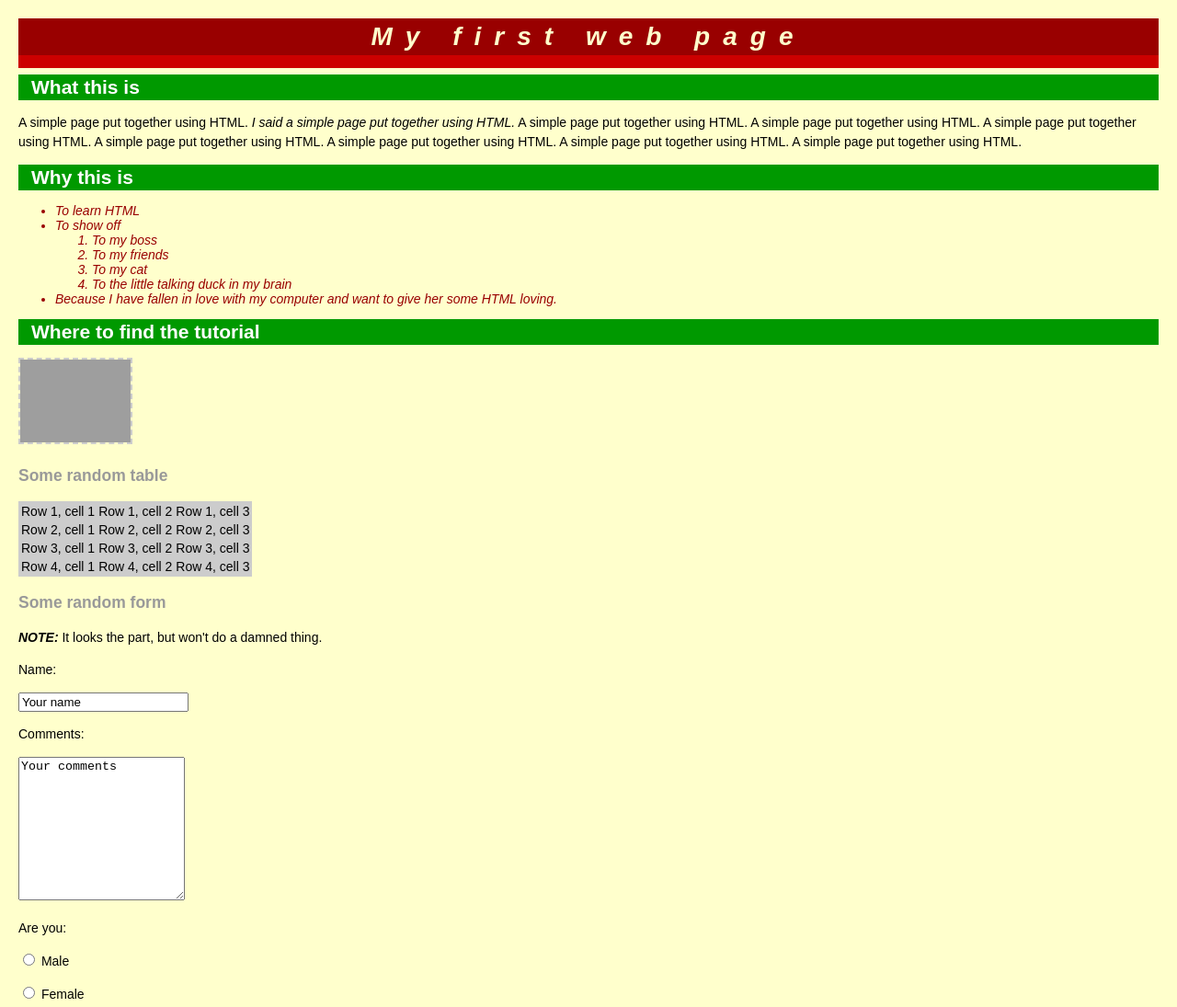
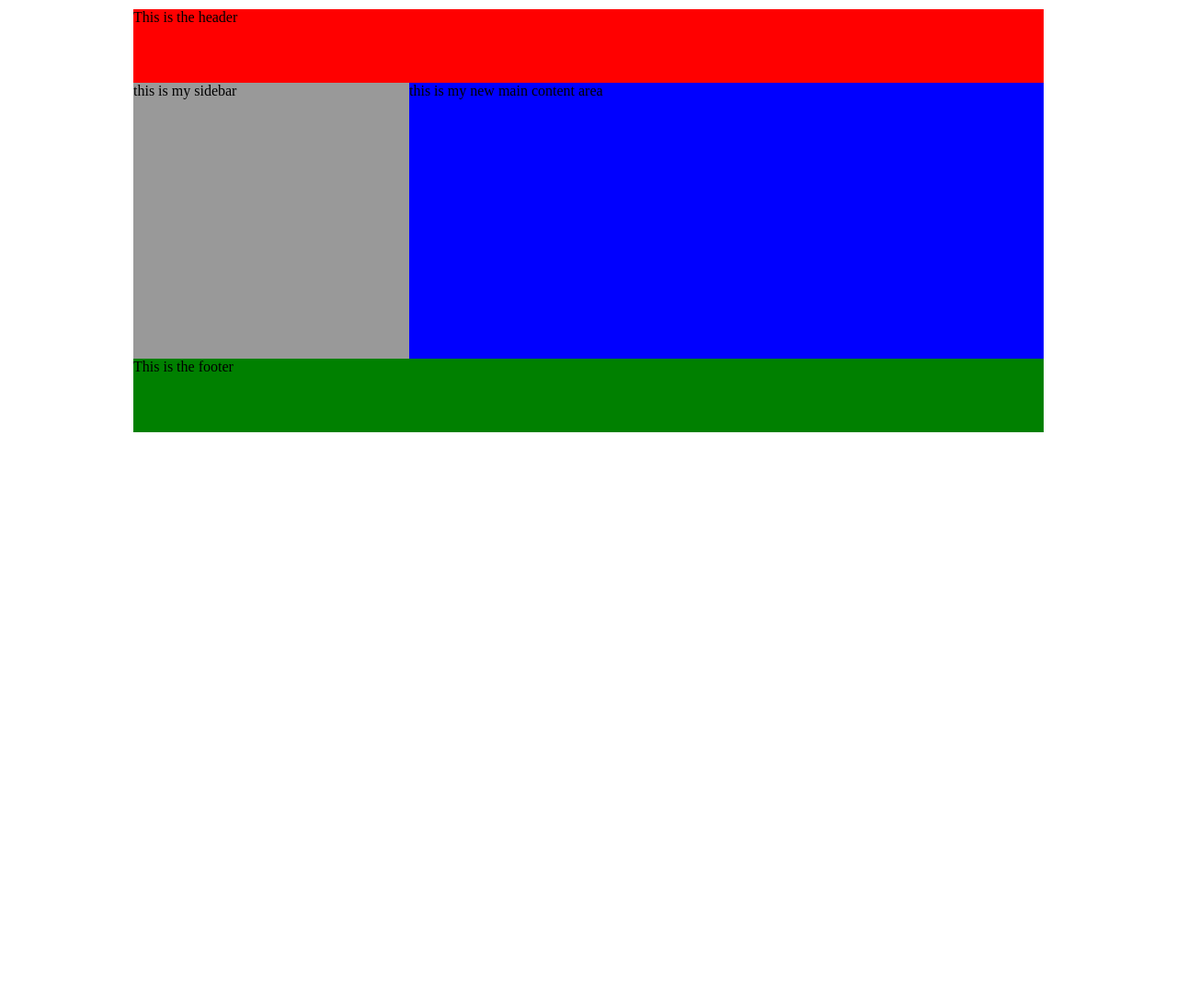
Before and after one commit to Pauliusenatra/Front-end-pradzia, a plain HTML site: page index.html in a window 1280 px wide. Shown: the top 1095 px of the page at 92% size. After the commit the page ends 800 px from the top, so only its background shows below. Drawn offline with Linux system fonts and the light colour scheme; grey boxes are pictures that could not be loaded.

Commit message:
creating colums

```diff
--- a/index.html
+++ b/index.html
@@ -1,86 +1,31 @@
 <!DOCTYPE html>
+<html>
+<head>
+	<meta charset="utf-8">
+	<title>Layout2 with Header and Footer</title>
+	<link rel="stylesheet" href="style.css">
+</head>
+<body>
+	<div id="container">
+	<header>
+	This is the header
+	</header>
 
-<html>
+	<div id="main">
 
-<head>
+		<div id="column1">
+		this is my new main content area
+		</div>
 
-    <title>My first web page</title>
-	<link rel="stylesheet" href="style.css">
+		<div id="sidebar">
+		this is my sidebar
+		</div>
 
-    <!-- This is a comment, by the way -->
+	</div>
+	<footer>
+	This is the footer
+	</footer>
 
-</head>
-
-<body>
-
-<h1>My first web page</h1>
-
-<h2>What this is</h2>
-<p>A simple page put together using HTML. <em>I said a simple page put together using HTML.</em> A simple page put together using HTML. A simple page put together using HTML. A simple page put together using HTML. A simple page put together using HTML. A simple page put together using HTML. A simple page put together using HTML. A simple page put together using HTML.</p>
-
-<h2>Why this is</h2>
-<ul>
-    <li>To learn HTML</li>
-    <li>
-        To show off
-        <ol>
-            <li>To my boss</li>
-            <li>To my friends</li>
-            <li>To my cat</li>
-            <li>To the little talking duck in my brain</li>
-        </ol>
-    </li>
-    <li>Because I have fallen in love with my computer and want to give her some HTML loving.</li>
-</ul>
-
-<h2>Where to find the tutorial</h2>
-<p><a href="http://www.htmldog.com"><img src="http://www.htmldog.com/badge1.gif" width="120" height="90" alt="HTML Dog"></a></p>
-
-<h3>Some random table</h3>
-<table>
-    <tr>
-        <td>Row 1, cell 1</td>
-        <td>Row 1, cell 2</td>
-        <td>Row 1, cell 3</td>
-    </tr>
-    <tr>
-        <td>Row 2, cell 1</td>
-        <td>Row 2, cell 2</td>
-        <td>Row 2, cell 3</td>
-    </tr>
-    <tr>
-        <td>Row 3, cell 1</td>
-        <td>Row 3, cell 2</td>
-        <td>Row 3, cell 3</td>
-    </tr>
-    <tr>
-        <td>Row 4, cell 1</td>
-        <td>Row 4, cell 2</td>
-        <td>Row 4, cell 3</td>
-    </tr>
-</table>
-
-<h3>Some random form</h3>
-<p><strong>Note:</strong> It looks the part, but won't do a damned thing.</p>
-
-<form action="somescript.php" method="post">
-
-<p>Name:</p>
-<p><input name="name" value="Your name"></p>
-
-<p>Comments: </p>
-<p><textarea rows="10" cols="20" name="comments">Your comments</textarea></p>
-
-<p>Are you:</p>
-<p><input type="radio" name="areyou" value="male"> Male</p>
-<p><input type="radio" name="areyou" value="female"> Female</p>
-<p><input type="radio" name="areyou" value="hermaphrodite"> An hermaphrodite</p>
-<p><input type="radio" name="areyou" value="asexual" checked> Asexual</p>
-
-<p><input type="submit"></p>
-
-</form>
 
 </body>
-
 </html>
--- a/style.css
+++ b/style.css
@@ -1,56 +1,35 @@
-body {
-	font-family: arial, helvetica, sans-serif;
-	font-size: 14px;
-	color: black;
-	background-color: #ffc;
-	margin: 20px;
-	padding: 0;
+*{
+	margin: 0px;
+	padding: 0px;
 }
-p {
-	line-height: 21px;
+
+#container{
+	width: 990px;
+	margin:10px auto;
 }
-h1 {
-	color: #ffc;
-	background-color: #900;
-	font-size: 2em;
-	margin: 0;
-	margin-bottom: 7px;
-	padding:4px;
-	font-style: italic;
-	text-align: center;
-	letter-spacing: 0.5em;
-	border-bottom-style: solid;
-	border-bottom-width: 0.5em;
-	border-bottom-color: #c00;
+header{
+	background-color: red;
+	min-height: 80px;
 }
-h2 {
-	color: white;
-	background-color: #090;
-	font-size: 1.5em;
-	margin: 0;
-	padding: 2px;
-	padding-left: 14px;
+#main{
+	background-color: white;
+	min-height: 300px;
+	overflow: hidden;
 }
-h3 {
-	color: #999;
-	font-size: 1.25em;
+#column1{
+		background-color: blue;
+		width: 690px;
+		float: right;
+		min-height: 300px;
 }
-img {
-	border-style: dashed;
-	border-width: 2px;
-	border-color: #ccc;
+
+#sidebar{
+	background-color: #999;
+	min-height: 300px;
+	margin-right: 690px;
 }
-a {
-	text-decoration: none;
+
+footer{
+	background-color: green;
+	min-height: 80px;
 }
-strong {
-	font-style: italic;
-	text-transform: uppercase;
-}
-li {
-	color: #900;
-	font-style: italic;
-}
-table {
-	background-color: #ccc;
-}
```
